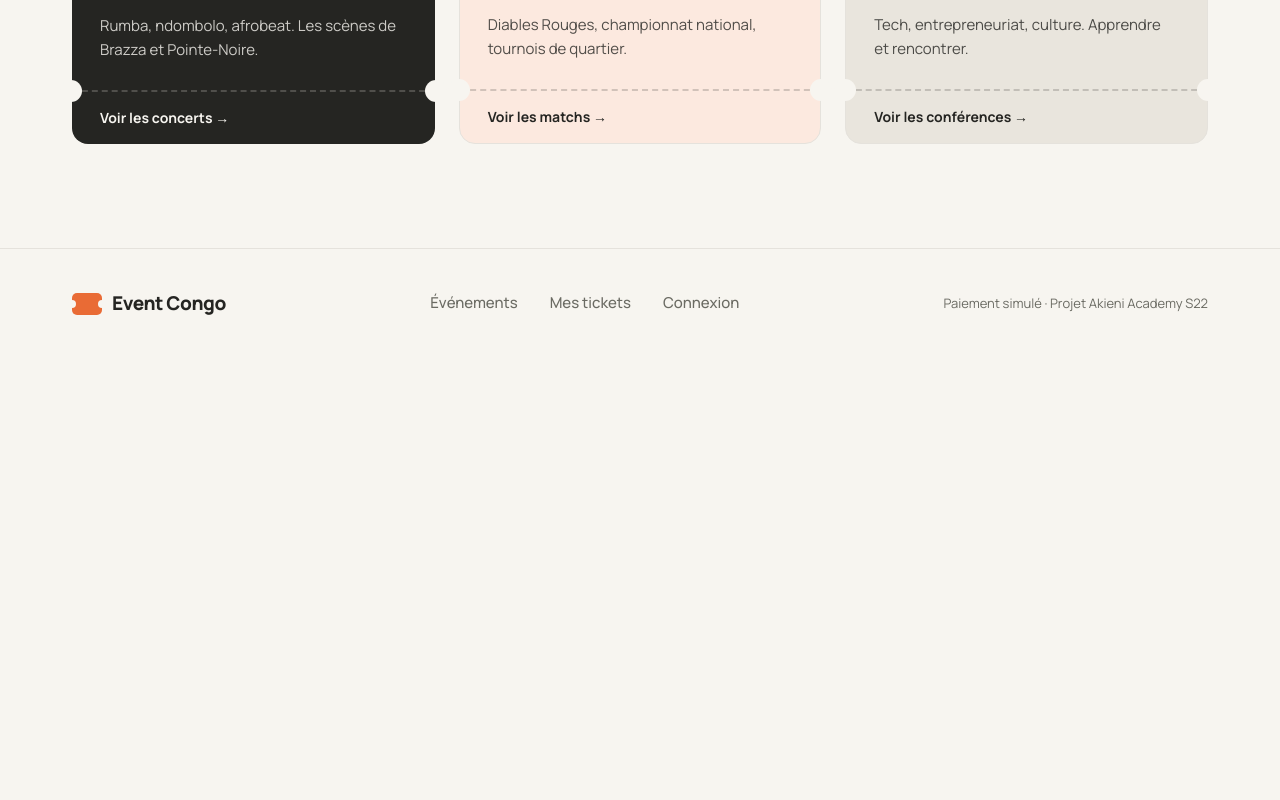
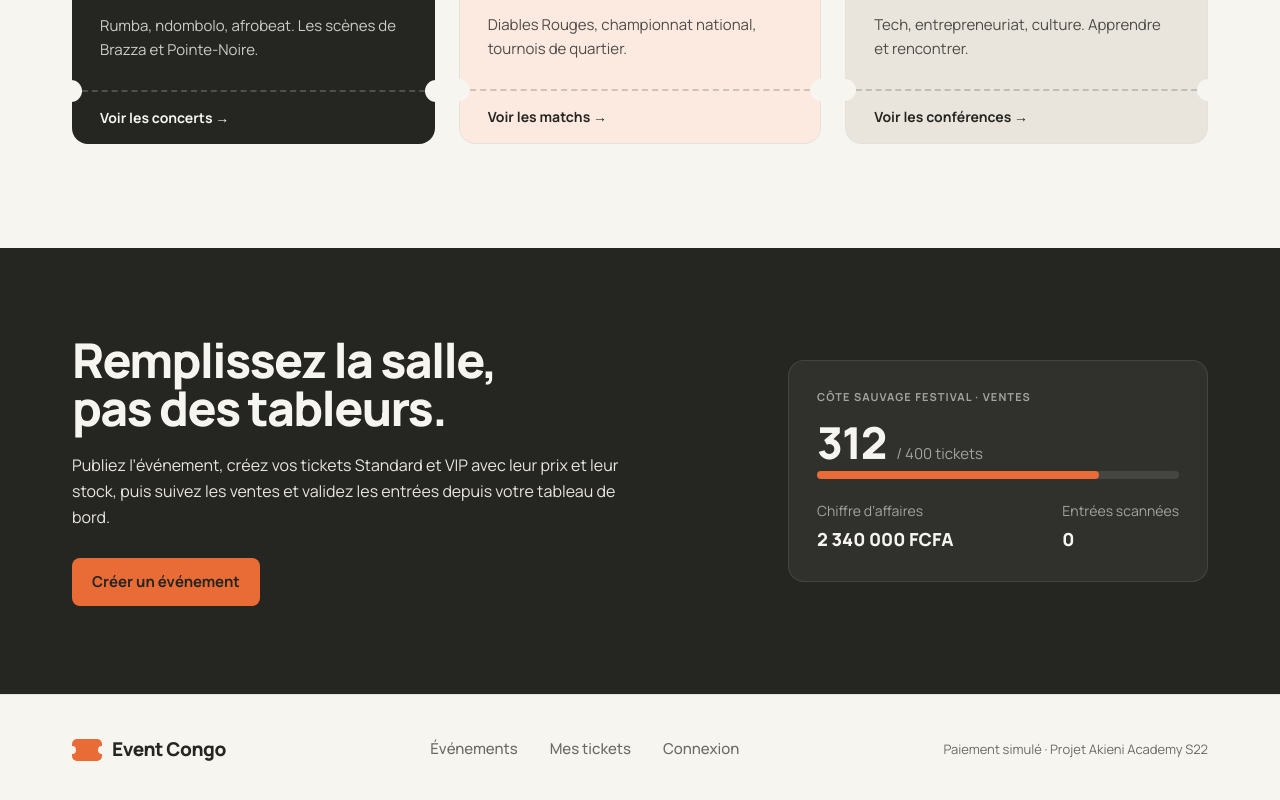
Before and after one commit to thedev-it/s22-groupe7-nextjs-app, a Next.js app: page / in a window 1280 px wide. Shown: the part 1487-2287 px from the top of the page. Before the commit the page ends 1845 px from the top, so only its background shows below. Built offline with nearby package versions, Linux system fonts and the light colour scheme.

Commit message:
feat: bloc organisateurs sur l'accueil

```diff
--- a/app/(public)/page.tsx
+++ b/app/(public)/page.tsx
@@ -186,12 +186,62 @@ function CategoryTiles() {
   );
 }
 
+function OrganizerCta() {
+  return (
+    <section className="bg-text-primary text-background">
+      <div className="mx-auto flex max-w-content flex-col gap-9 px-4 py-14 md:px-8 lg:flex-row lg:items-center lg:justify-between lg:gap-20 lg:py-22">
+        <div className="max-w-[560px]">
+          <h2 className="text-[32px] leading-none font-extrabold tracking-[-0.035em] md:text-5xl">
+            Remplissez la salle,
+            <br />
+            pas des tableurs.
+          </h2>
+          <p className="mt-5 mb-7 leading-relaxed text-surface-secondary">
+            Publiez l’événement, créez vos tickets Standard et VIP avec leur prix
+            et leur stock, puis suivez les ventes et validez les entrées depuis
+            votre tableau de bord.
+          </p>
+          <ButtonLink href="/evenements/nouveau">Créer un événement</ButtonLink>
+        </div>
+
+        <div
+          role="img"
+          aria-label="Exemple de suivi des ventes : 312 tickets vendus sur 400"
+          className="w-full rounded-lg border border-white/10 bg-white/5 p-7 lg:w-[420px] lg:shrink-0"
+        >
+          <p className="text-[11px] font-bold tracking-widest text-text-disabled">
+            CÔTE SAUVAGE FESTIVAL · VENTES
+          </p>
+          <p className="mt-3.5 mb-1.5 flex items-baseline gap-2.5">
+            <span className="text-[44px] leading-none font-extrabold tracking-tight">312</span>
+            <span className="text-[15px] text-text-disabled">/ 400 tickets</span>
+          </p>
+          <div className="h-2 rounded-full bg-white/10">
+            <div className="h-2 w-[78%] rounded-full bg-primary" />
+          </div>
+          <dl className="mt-5.5 flex justify-between text-sm">
+            <div>
+              <dt className="text-text-disabled">Chiffre d’affaires</dt>
+              <dd className="mt-1 text-lg font-extrabold">2 340 000 FCFA</dd>
+            </div>
+            <div>
+              <dt className="text-text-disabled">Entrées scannées</dt>
+              <dd className="mt-1 text-lg font-extrabold">0</dd>
+            </div>
+          </dl>
+        </div>
+      </div>
+    </section>
+  );
+}
+
 export default function Home() {
   return (
     <>
       <Hero />
       <Steps />
       <CategoryTiles />
+      <OrganizerCta />
     </>
   );
 }
```
